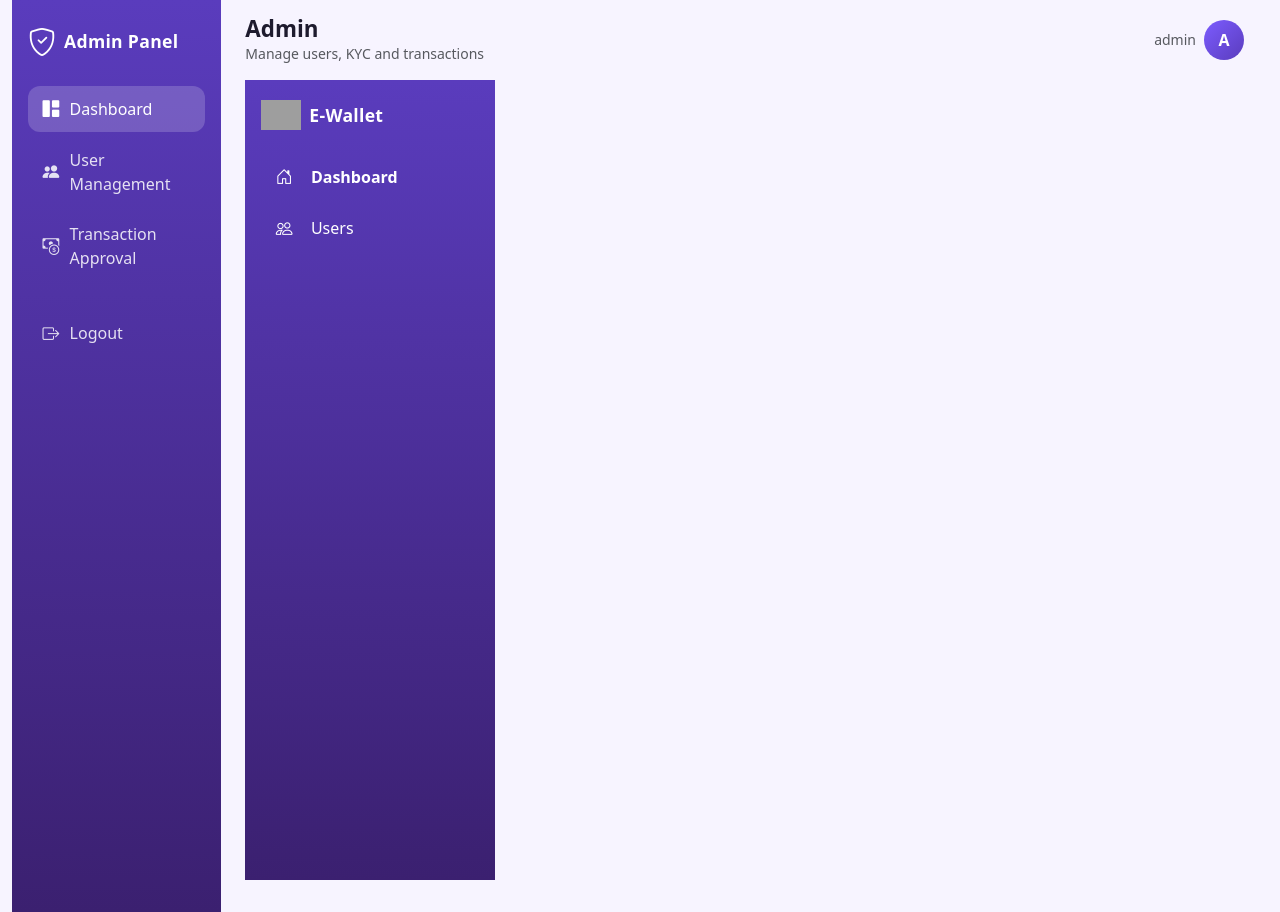
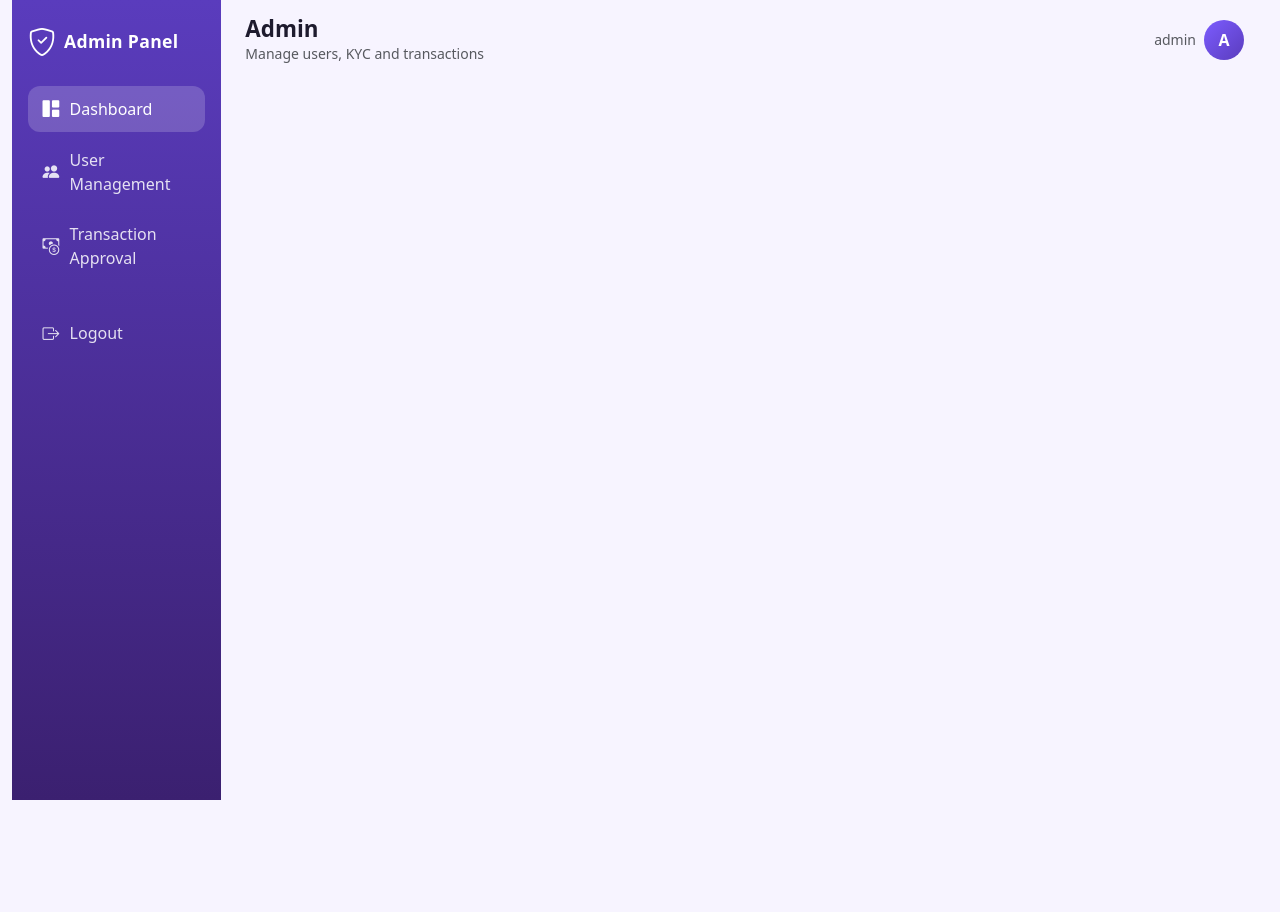
Before and after one commit to HuynhTrungTin52/Group01-FinalProject, a PHP site: page /_layout.php in a window 1280 px wide. After the commit the page ends 800 px from the top, so only its background shows below. Run offline with PHP 8.4, Linux system fonts and the light colour scheme; grey boxes are pictures that could not be loaded.

Commit message:
Edited the _layout.php to remove the logo panel

```diff
--- a/_layout.php
+++ b/_layout.php
@@ -1,12 +1,12 @@
 <?php
 // _layout.php - Shared HTML head, sidebar, topbar. Included by every admin page.
+// Expects: $pageTitle (string), $activeNav (string: 'dashboard'|'users'|'transactions')
 if (!isset($activeNav)) $activeNav = 'dashboard';
 if (!isset($pageTitle)) $pageTitle = 'Admin';
 ?>
 <!doctype html>
 <html lang="en">
 <head>
-<link rel="icon" type="image/png" href="logo/logo.jpeg">
 <meta charset="utf-8">
 <meta name="viewport" content="width=device-width, initial-scale=1">
 <title><?= htmlspecialchars($pageTitle) ?> • Admin</title>
@@ -182,21 +182,3 @@ if (!isset($pageTitle)) $pageTitle = 'Admin';
         </div>
       </div>
       <div class="content">
-    <div class="d-flex" style="min-height: 100vh;">
-
-        <div class="sidebar d-flex flex-column" style="width: 250px;">
-
-            <a href="admin_dashboard.php" class="brand text-white text-decoration-none mb-4 d-flex align-items-center">
-                <img src="logo/logo.png" alt="Logo" width="40" class="me-2">
-                E-Wallet
-            </a>
-
-            <nav class="nav flex-column">
-                <a class="nav-link text-white <?= ($activeNav == 'dashboard') ? 'fw-bold' : '' ?>" href="admin_dashboard.php">
-                    <i class="bi bi-house-door me-2"></i> Dashboard
-                </a>
-                <a class="nav-link text-white <?= ($activeNav == 'users') ? 'fw-bold' : '' ?>" href="manage_users.php">
-                    <i class="bi bi-people me-2"></i> Users
-                </a>
-                </nav>
-        </div>
```
